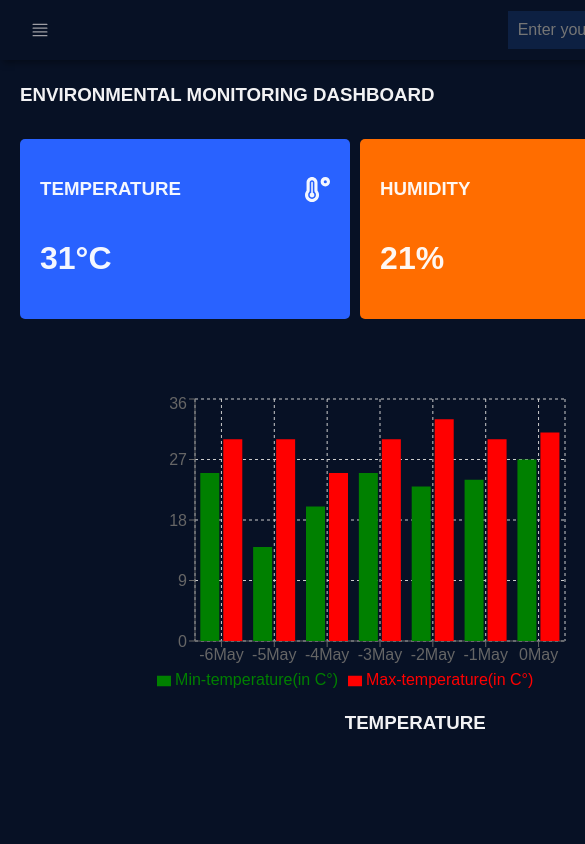
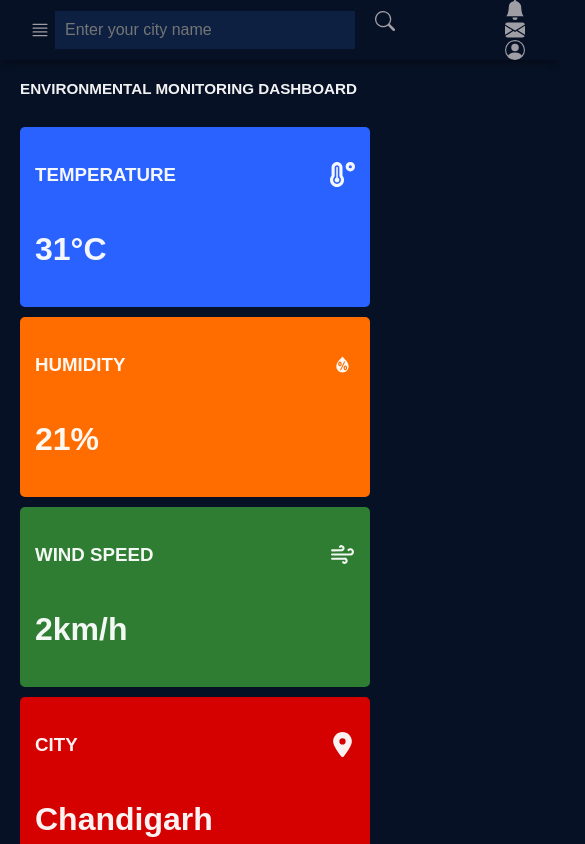
Before and after one commit to Jatin20022/Environmental-Monitoring-Dashboard, a React (Vite) app: page / in a window 390 px wide. Shown: the top 844 px of the page, 585 px wide, since content can reach past the window. Built offline with nearby package versions, Linux system fonts and the light colour scheme; no server answers.

Commit message:
third-commit

```diff
--- a/src/App.css
+++ b/src/App.css
@@ -212,28 +212,45 @@ body {
 
 @media screen and (max-width: 768px) {
   .main-cards {
-    grid-template-columns: 0fr;
     display: flex;
+    flex-direction: column;
     gap: 10px;
   }
 
   .card {
     display: flex;
-    flex-direction: column;
     justify-content: space-around;
-    padding: 20px;
-    width: 100%;
+    padding: 15px;
     border-radius: 5px;
+    width: 320px;
+    height: 150px;
+  }
+
+  .hd{
+    width: 500px;
+  }
+  .main-title{
+    font-size: 13px;
+  }
+
+  .inp{
+    margin-left: 0;
+    display: flex;
+    text-align: left;
+    justify-content: left;
   }
 
   .main-container{
     overflow:inherit;
   }
+  .header-left{
+    width: 200vh;
+  }
 
   .charts {
     width: 100%;
-    display: grid;
-    flex-wrap:wrap ;
+    display:table-row;
+    flex-direction: column;
     align-items: center;
     justify-content: center;
     margin: 10px;
@@ -244,8 +261,8 @@ body {
     flex-direction: column;
     text-align: center;
     margin-top: 60px;
-    width: 600px;
-    height: 400px;
+    width: 500px;
+    height: 300px;
   }
 
   .co{
```
